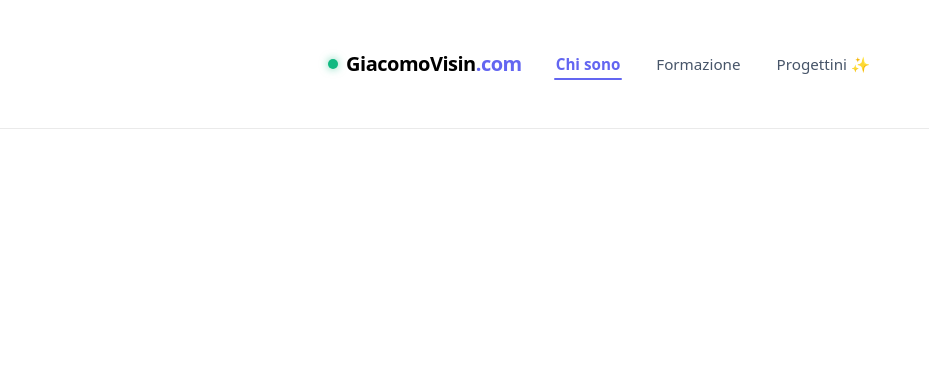
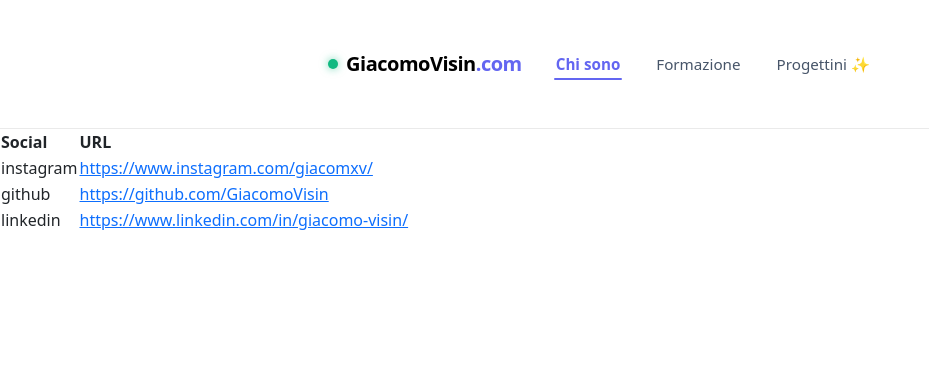
Before and after one commit to GiacomoVisin/GiacomoVisin-com-Backend, a Laravel app: page /chi-sono in a window 1280 px wide; the page is wider, and only the part inside the window is pictured. Shown: the top 389 px of that part, without its empty margins (0-929 px from the left). Run offline with Laravel 12, Linux system fonts and the light colour scheme; style sheets or scripts are compiled from the project's sources; some libraries are stand-ins or nearby versions.

Commit message:
finishing social table

```diff
--- a/resources/views/me/chi-sono.blade.php
+++ b/resources/views/me/chi-sono.blade.php
@@ -1,6 +1,11 @@
 <?php
 
-$socials = ['name' => "instagram"]
+$socials = [
+    ['name' => "instagram", 'url' => "https://www.instagram.com/giacomxv/"],
+    ['name' => "github", 'url' => "https://github.com/GiacomoVisin"],
+    ['name' => "linkedin", 'url' => "https://www.linkedin.com/in/giacomo-visin/"]
+]
+
 
 
 ?>
@@ -17,7 +22,26 @@ $socials = ['name' => "instagram"]
 
 
     <div class="socialBox">
-
+        <table class="tableSocial">
+            <thead>
+                <tr>
+                    <th>Social</th>
+                    <th>URL</th>
+                </tr>
+            </thead>
+            <tbody>
+                @foreach ($socials as $social)
+                    <tr>
+                        <td class="social-name">{{ $social['name'] }}</td>
+                        <td class="social-url">
+                            <a href="{{ url($social['url']) }}" target="_blank" rel="noopener noreferrer">
+                                {{ $social['url'] }}
+                            </a>
+                        </td>
+                    </tr>
+                @endforeach
+            </tbody>
+        </table>
     </div>
 
 
```
